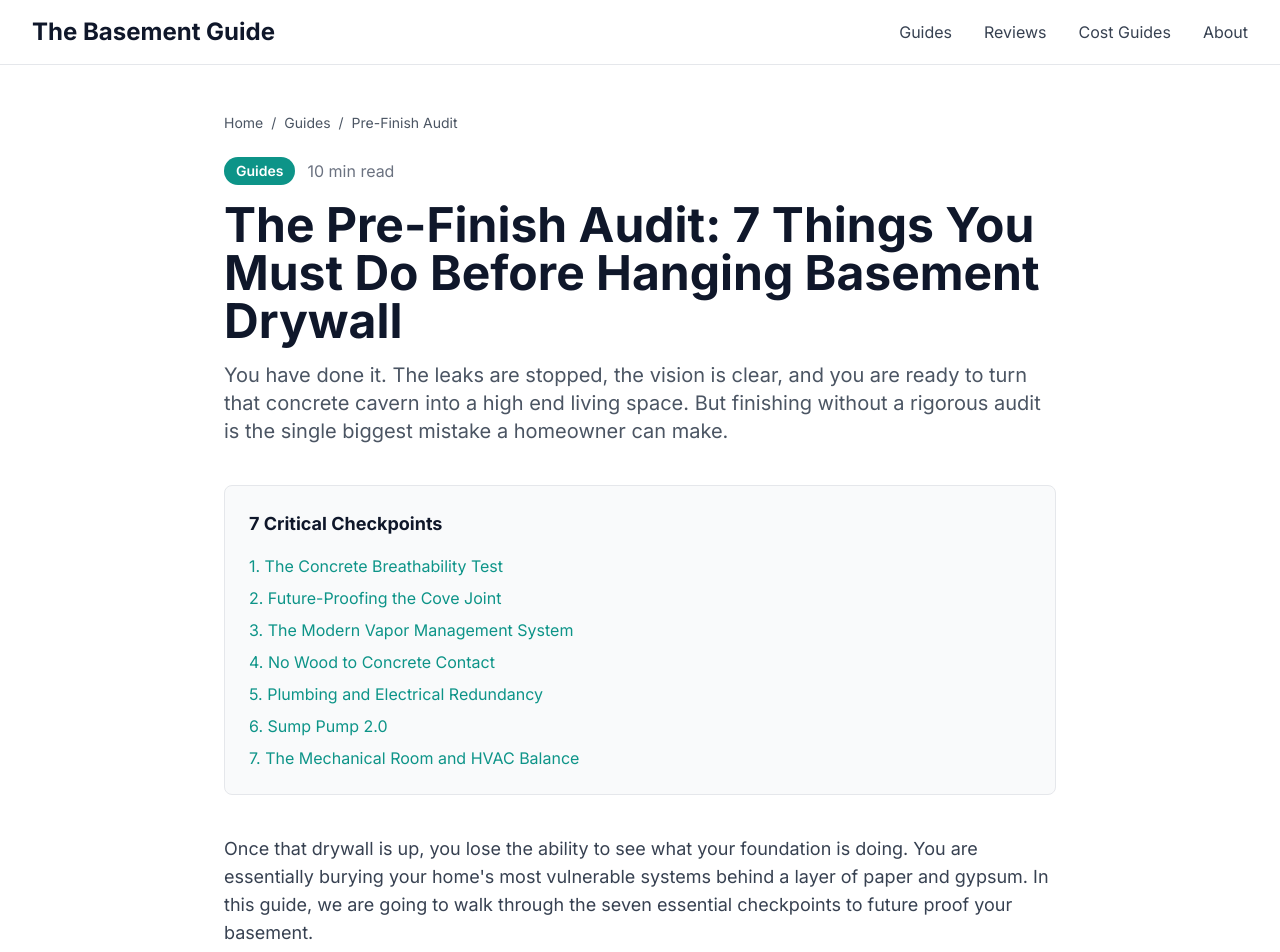
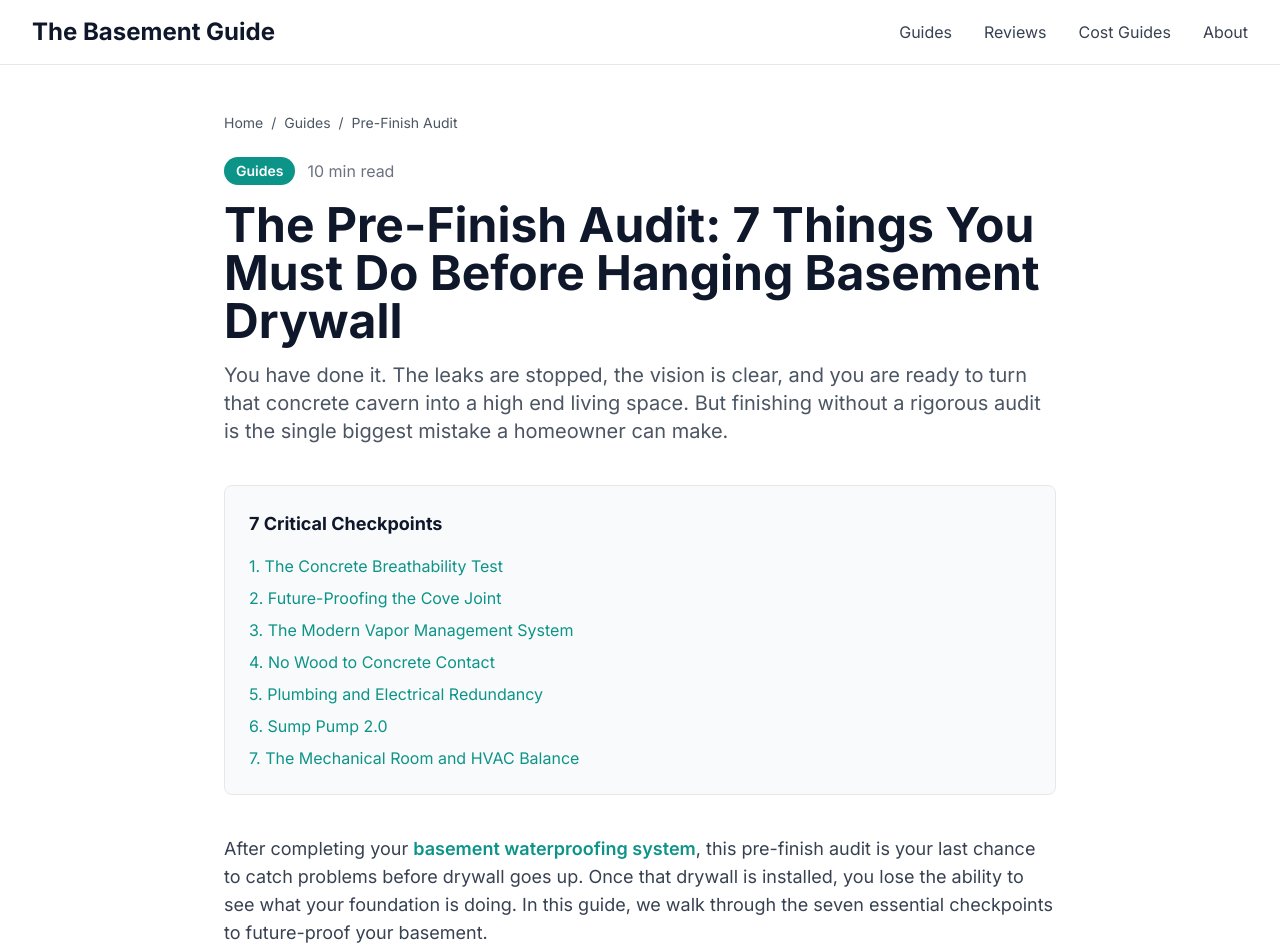
Before and after one commit to thebasementguide2026/basement-guide, a Next.js app: page /articles/pre-finish-audit in a window 1280 px wide. Shown: the top 952 px of the page. Built offline with nearby package versions, Linux system fonts and the light colour scheme.

Commit message:
Update page.tsx
Add internal links to pre-finish audit

```diff
--- a/app/articles/pre-finish-audit/page.tsx
+++ b/app/articles/pre-finish-audit/page.tsx
@@ -52,7 +52,7 @@ export default function PreFinishAudit() {
         {/* Main Content */}
         <div className="prose-custom">
           <p className="lead text-lg mb-6">
-            Once that drywall is up, you lose the ability to see what your foundation is doing. You are essentially burying your home's most vulnerable systems behind a layer of paper and gypsum. In this guide, we are going to walk through the seven essential checkpoints to future proof your basement.
+            After completing your <Link href="/articles/complete-basement-waterproofing-guide" className="text-brand-teal hover:underline font-semibold">basement waterproofing system</Link>, this pre-finish audit is your last chance to catch problems before drywall goes up. Once that drywall is installed, you lose the ability to see what your foundation is doing. In this guide, we walk through the seven essential checkpoints to future-proof your basement.
           </p>
 
           <h2 id="breathability">1. The Concrete Breathability Test (The 24 Hour Plastic Test)</h2>
@@ -258,7 +258,7 @@ export default function PreFinishAudit() {
 
           <h3>Smart Monitoring</h3>
           <p>
-            In 2026, your pump should be connected to your Wi-Fi. It should text you if the water level rises too high, if the battery is low, or if the primary pump has failed.
+            In 2026, your pump should be connected to your Wi-Fi. Modern <Link href="/articles/smart-sump-pumps-guide" className="text-brand-teal hover:underline font-semibold">smart sump pump systems</Link> text you if the water level rises too high, the battery is low, or the primary pump has failed. Consider whether you need a <Link href="/articles/battery-vs-water-powered-sump-pumps" className="text-brand-teal hover:underline font-semibold">battery backup or water-powered backup system</Link> based on your home's setup.
           </p>
 
           <h3>Dual Pumps</h3>
```
